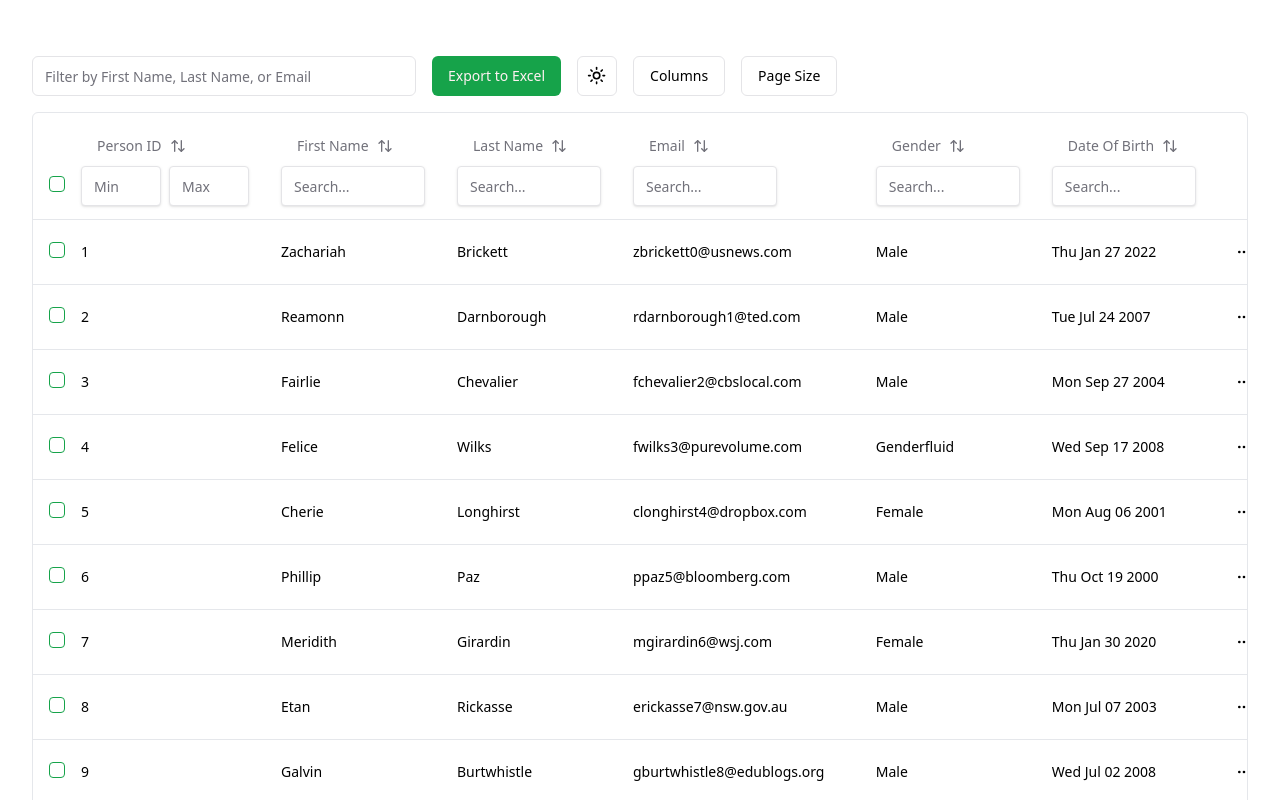
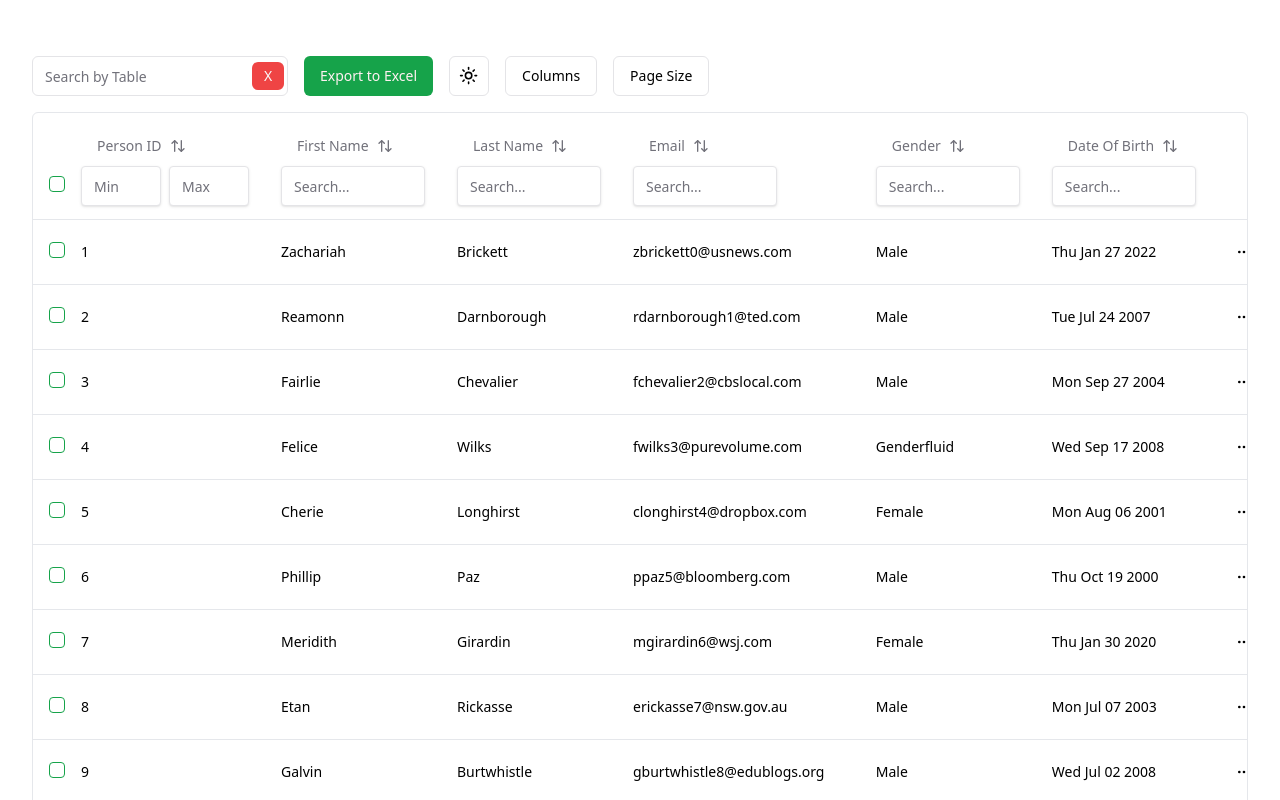
Before and after one commit to MertMURAT/React-Table-Template, a Next.js app in the folder shadcn-table/: page /people in a window 1280 px wide. Shown: the top 800 px of the page. Built offline with nearby package versions, Linux system fonts and the light colour scheme.

Commit message:
Clear Global Filter

```diff
--- a/shadcn-table/src/app/people/data-table.tsx
+++ b/shadcn-table/src/app/people/data-table.tsx
@@ -96,15 +96,28 @@ export function PeopleDataTable<TData, TValue>({
                     className="max-w-sm"
                 /> */}
 
+
+                <div className="relative max-w-sm">
                     <Input
-                    placeholder="Filter by First Name, Last Name, or Email"
+                        placeholder="Search by Table"
                         value={table.getState().globalFilter || ""}
                         onChange={(e) => {
                             const value = e.target.value;
                             table.setGlobalFilter(value);
                         }}
-                    className="max-w-sm"
+                        className="w-full pr-10"
                     />
+                    <Button
+                        onClick={() => {
+                            table.resetGlobalFilter();
+                        }}
+                        className="absolute top-1.5 right-1 h-7 w-7 flex items-center justify-center"
+                        variant="destructive"
+                    >
+                        X
+                    </Button>
+                </div>
+
 
                 <Button
                     className="ml-4"
```
Lines whose indentation alone changed are shown as unchanged.
